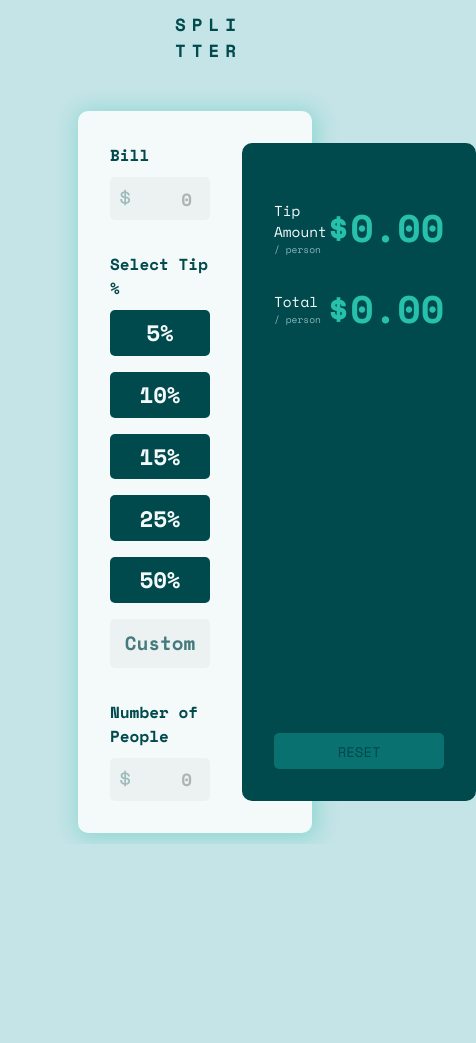
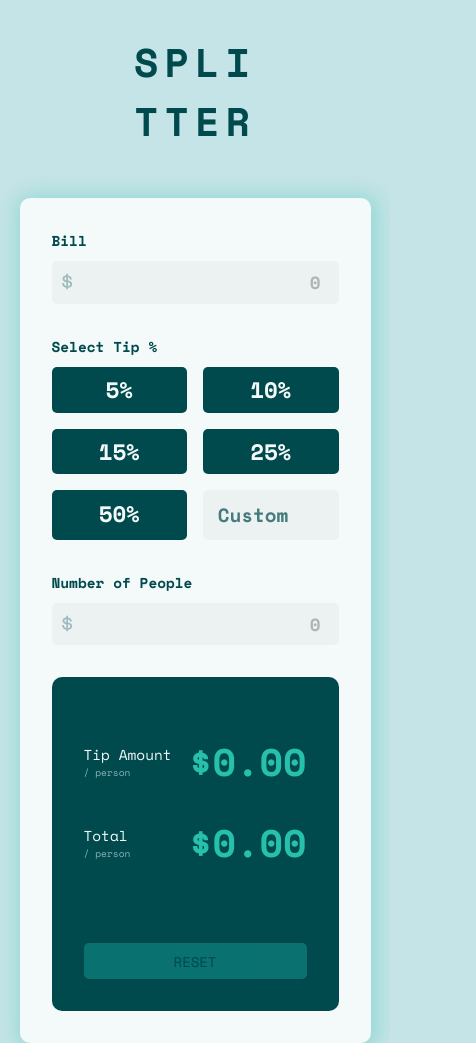
Before and after one commit to alireza-constantin/tip-calculato, a plain HTML site: page index.html in a window 390 px wide. Shown: the whole page, 476 px wide, since content can reach past the window. Before the commit the page ends 844 px from the top, so only its background shows below. Drawn offline with nearby package versions, Linux system fonts and the light colour scheme.

Commit message:
complete mobile style

```diff
--- a/index.html
+++ b/index.html
@@ -15,8 +15,11 @@
 		<title>Tip Calculator</title>
 	</head>
 	<body>
-		<h1 class="title">SPLI</h1>
-		<h1 class="title">TTER</h1>
+		<div class="title">
+			<h1>SPLI</h1>
+			<h1>TTER</h1>
+		</div>
+
 		<div class="container">
 			<!-- Bill -->
 			<div class="bill">
--- a/style.css
+++ b/style.css
@@ -48,17 +48,16 @@ input:focus {
 .tip-percent > p,
 .bill > p,
 .people-nums > p {
-	font-size: 1rem;
+	font-size: 0.9rem;
 	color: var(--Very-dark-cyan);
 	font-weight: 700;
 	margin-bottom: 10px;
 }
 
 /* ------------------------- Title ----------------- */
-.title {
+.title h1 {
 	font-size: 1.1rem;
 	color: var(--Very-dark-cyan);
-	width: 40px;
 	letter-spacing: 6px;
 }
 
@@ -128,13 +127,18 @@ input:focus {
 .percents div:not(.input) {
 	background: var(--Very-dark-cyan);
 	padding: 0.4rem 0.8rem;
-	max-width: 140px;
+	max-width: 180px;
 	width: 100px;
 	font-weight: 700;
 	border-radius: 5px;
 	text-align: center;
 	font-size: 1.4rem;
 	color: var(--very-Light-grayish-cyan);
+	cursor: pointer;
+}
+
+.percents div {
+	flex-grow: 1;
 }
 
 .percents .input {
@@ -233,3 +237,43 @@ input:focus {
 	border-radius: 5px;
 	padding: 0.45rem 0;
 }
+
+@media (max-width: 1000px) {
+	.container {
+		width: 87vw;
+	}
+}
+
+@media (max-width: 700px) {
+	.title {
+		margin-top: 2rem;
+	}
+
+	.title h1 {
+		font-size: 2.5rem;
+		margin: 0 auto;
+	}
+	.container {
+		width: 80vw;
+		grid-template-columns: 1fr;
+		grid-template-areas:
+			'bill'
+			'tip-percent'
+			'people-nums'
+			'tip';
+	}
+}
+
+@media (max-width: 500px) {
+	.container {
+		width: 90vw;
+	}
+
+	.percents div {
+		flex-grow: 1;
+	}
+
+	/* .tip-percent .percents {
+		flex-basis: 1;
+	} */
+}
```
